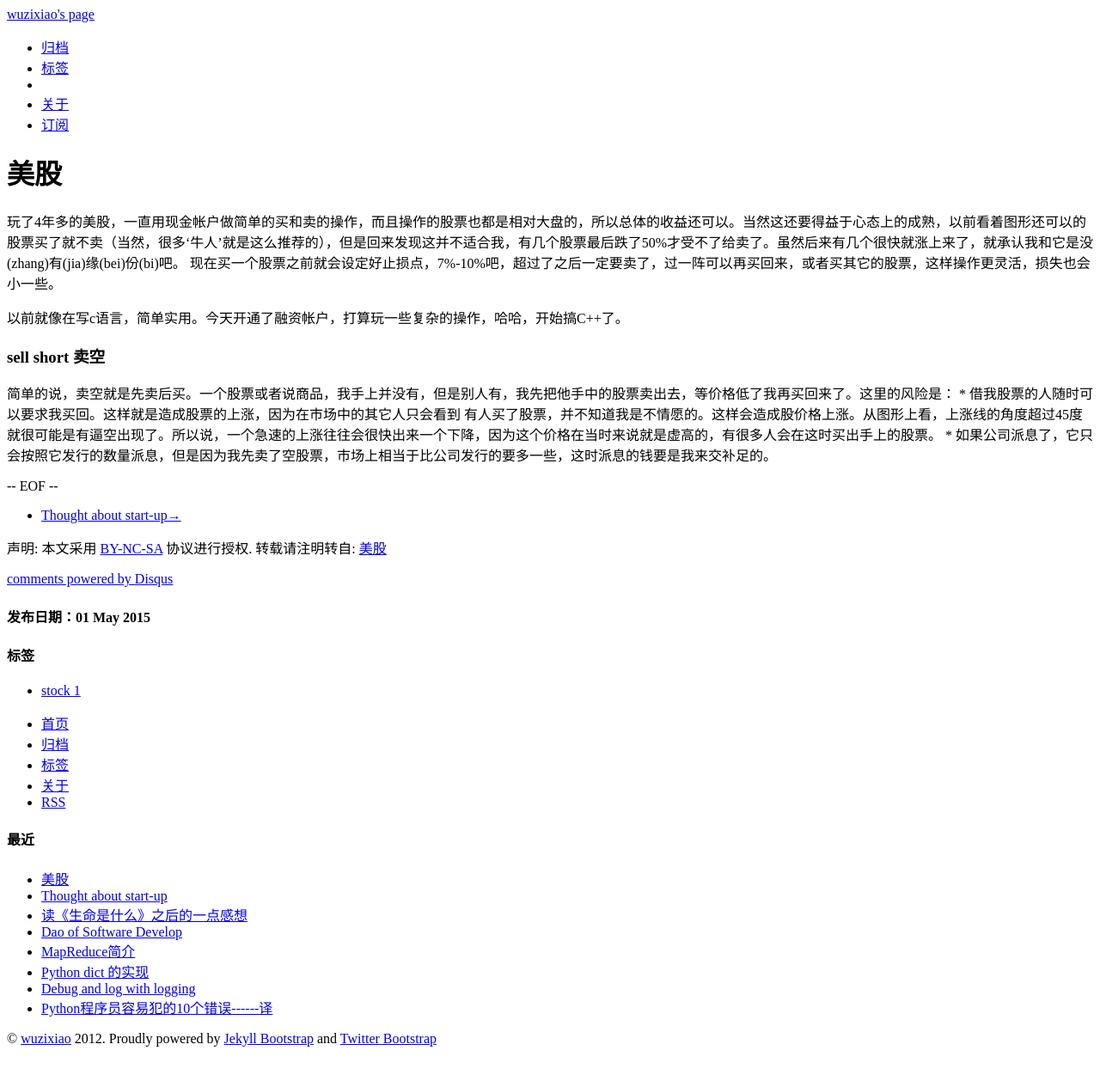
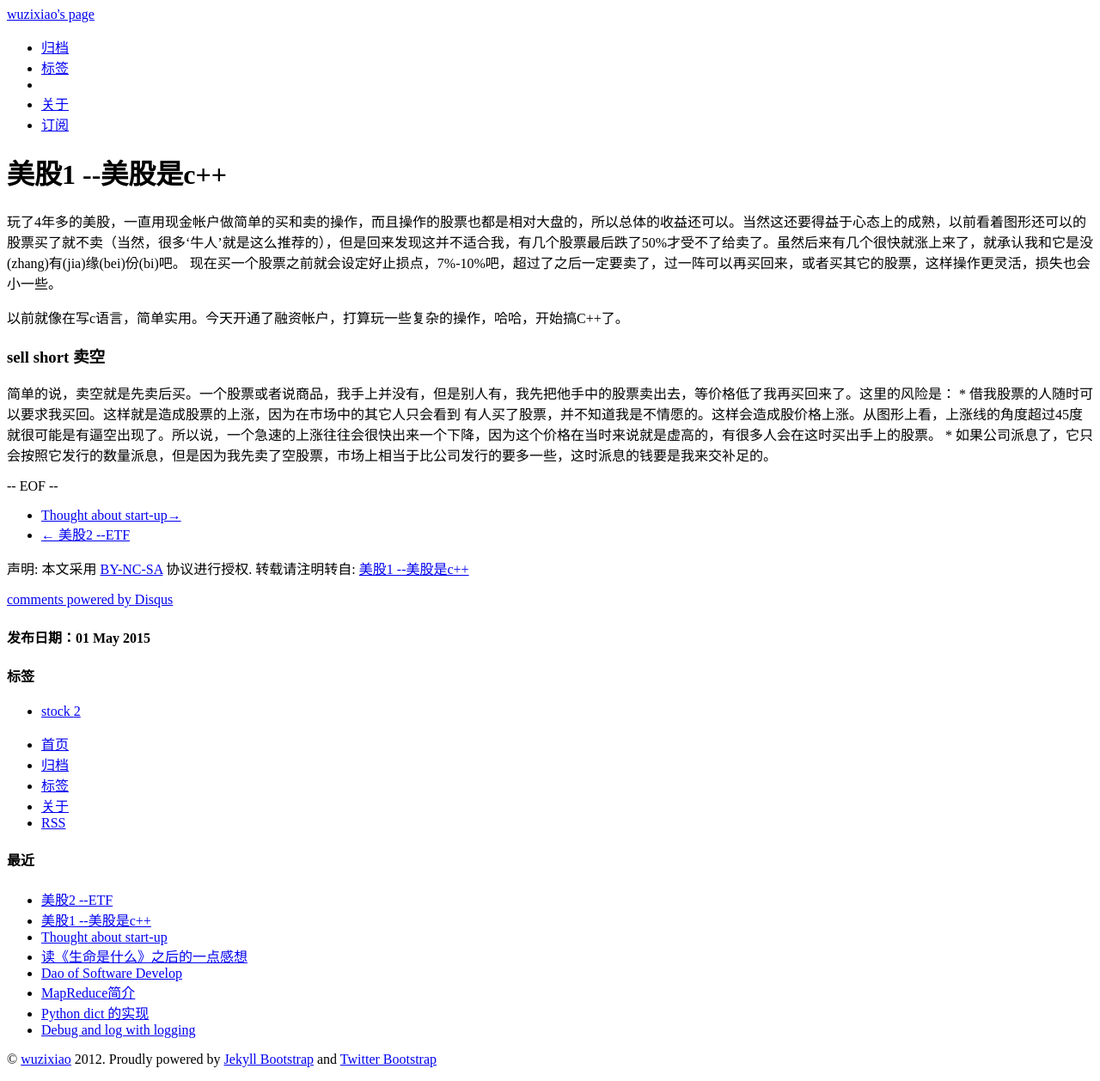
Before and after one commit to wuzixiao/wuzixiao2.github.io, a Jekyll site: the page built from _posts/2015-05-01-stock.md, in a window 1280 px wide. Shown: the whole page at 86% size. Built offline with Jekyll 4.4.1, drawn with Linux system fonts in a browser that asks for light colours; comment, search, counter and statistics services are not loaded; before the commit the page ends 1234 px from its top, so only the background shows below that; part of the change alters nothing that is shown.

Commit message:
stock2.md

```diff
--- a/_posts/2015-05-01-stock.md
+++ b/_posts/2015-05-01-stock.md
@@ -1,6 +1,6 @@
 ---
 layout: post
-title: "美股"
+title: "美股1 --美股是c++"
 description: ""
 category: Blog
 tags: [stock]
--- /dev/null
+++ b/_posts/2015-05-02-stock2.md
@@ -0,0 +1,19 @@
+---
+layout: post
+title: "美股2 --ETF"
+description: ""
+category: Blog
+tags: [stock]
+---
+
+{% include JB/setup %}
+
+去年就知道ETF，感觉就像是国内的一些基金等理财产品，没有仔细研究。
+
+今天看一个文章中提到了ETF最近很火，这才找了个文章好好看看它是怎么个什么东西。呵呵，这一看才发现它真是个宝啊。
+
+* 品种丰富。 从sp500指数到黄金、外汇，甚至还有A股的指数全都有。再也不用留1半仓位的现金避险了。
+* 可进可守。 每个品种都有2倍或者3倍的杠杆品种，比如我如果确定A股最近会涨，那就买3倍杠杆的ETF。
+* 可多可空。 这个太方便了，美股几年的牛市也差不多了，该买点空头指数ETF了，哈哈，什么市场都有挣钱的机会。
+
+具体一些比较火的ETF可以参考<a href:http://haitou360.com/content_info0542.html>这里</a>，如果想了解更多ETF，nasdaq的<a href:http://www.nasdaq.com/etfs>专版</a>。
```
